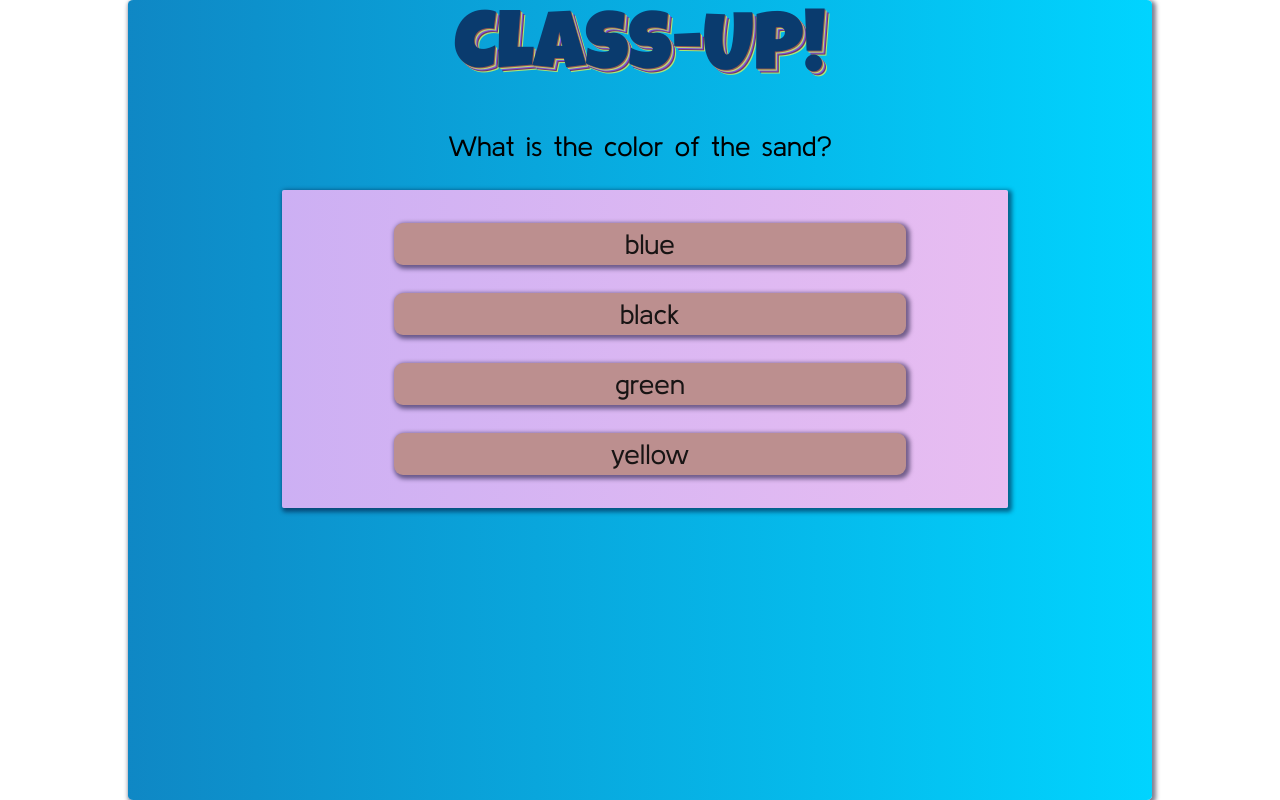
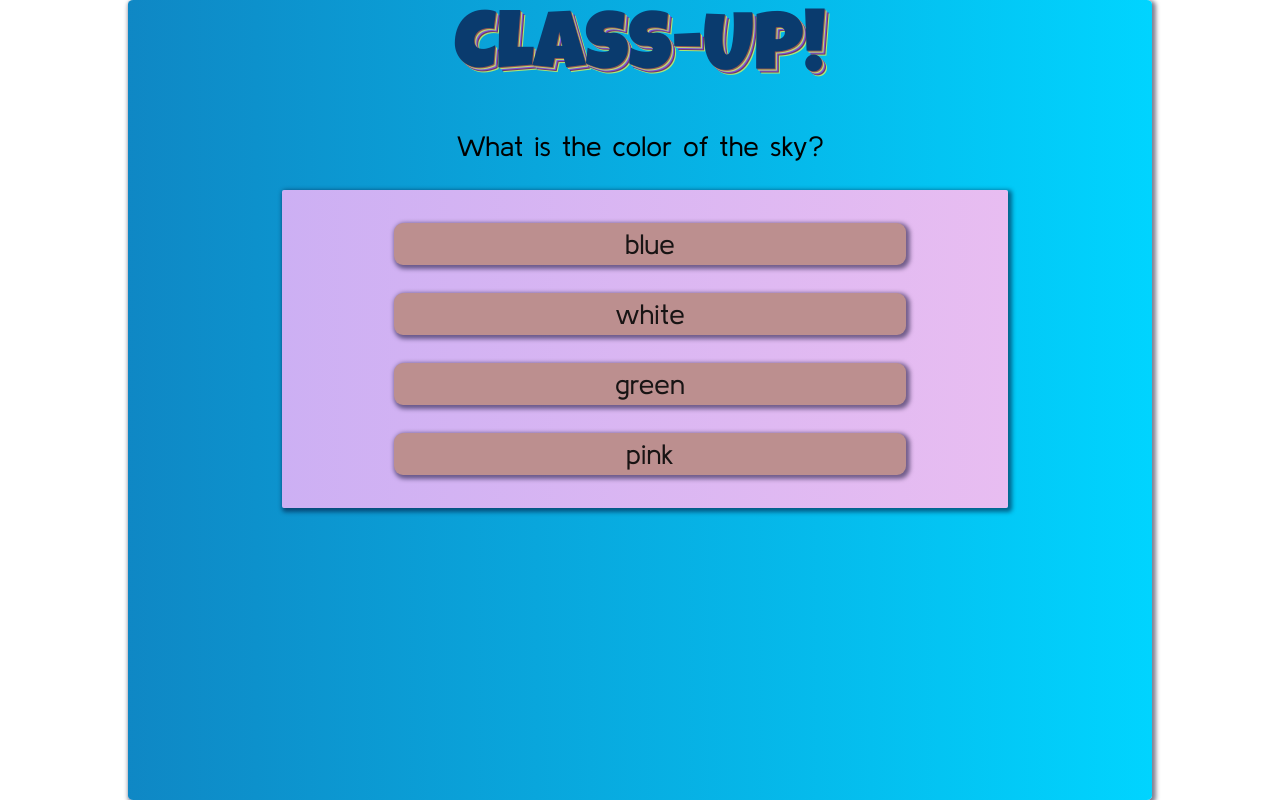
Before and after one commit to ChenPeleg/Classup, a React (Create React App) app: page / in a window 1280 px wide. Built offline with nearby package versions, Linux system fonts and the light colour scheme.

Commit message:
adding click functionality

```diff
--- a/src/components/Question/Answer.js
+++ b/src/components/Question/Answer.js
@@ -2,6 +2,10 @@
 import React from "react";
 
 const answer = props => {
-  return <p className="answer">{props.content}</p>;
+  return (
+    <p className="answer" onClick={props.onClick}>
+      {props.content}
+    </p>
+  );
 };
 export default answer;
--- a/src/components/Question/Question.js
+++ b/src/components/Question/Question.js
@@ -6,6 +6,8 @@ import "./question.css";
 const question = props => {
   const ask = props.q_obj.ask;
   const answers = props.q_obj.answers;
+  const clickHandler = props.passClick;
+  console.log(clickHandler);
 
   return (
     <div>
@@ -13,7 +15,13 @@ const question = props => {
       <div className="question" onClick={props.click}>
         {answers.map(a => {
           const key = "Q" + props.question_number + (1 + answers.indexOf(a));
-          return <Answer content={a} key={key} />;
+          return (
+            <Answer
+              content={a}
+              key={key}
+              onClick={event => clickHandler(event, key)}
+            />
+          );
         })}
       </div>
     </div>
--- a/src/containers/Qpanel/Qpanel.js
+++ b/src/containers/Qpanel/Qpanel.js
@@ -4,12 +4,18 @@ import allquestions from "./allquestions";
 import AdvanceContext from "../../context/advance-context";
 // import
 class Qpanel extends Component {
-  answerHandler = event => {
-    alert("clicked");
+  answerHandler = (event, key) => {
+    const oldNumber = this.state.question_number;
+    this.setState({ ...this.state, question_number: oldNumber + 1 });
+    const rightAns = allquestions.questions[oldNumber].solution;
+    console.log(key, event, rightAns);
+    // if ()
+
+    // alert("clicked " + oldNumber);
   };
   num = 1;
   state = {
-    question_number: "1",
+    question_number: 1,
     current_question: allquestions.questions[this.num]
   };
   render() {
@@ -18,9 +24,9 @@ class Qpanel extends Component {
         {context => (
           <Question
             // q_obj={this.state.current_question}
-            q_obj={allquestions.questions[context.q_number]}
             q_num={this.state.question_number}
-            click={this.answerHandler}
+            q_obj={allquestions.questions[this.state.question_number]}
+            passClick={this.answerHandler}
           />
         )}
       </AdvanceContext.Consumer>
```
